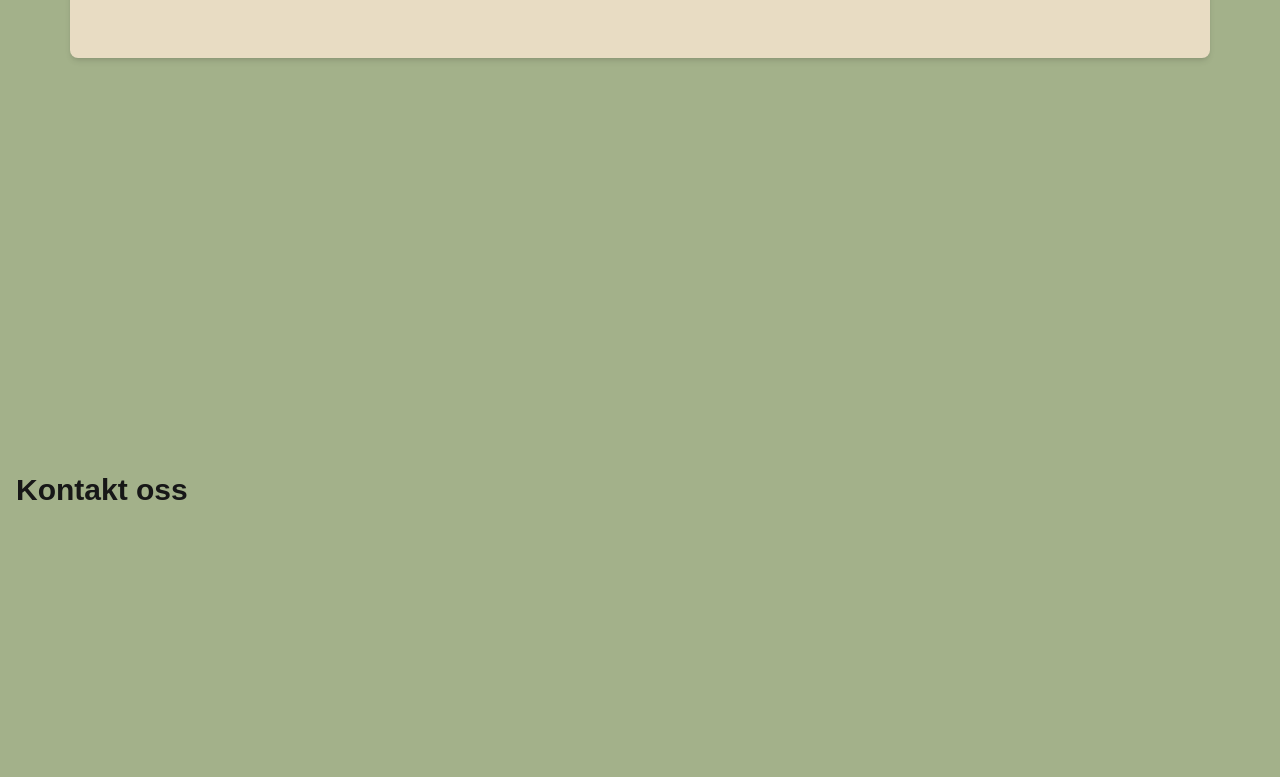
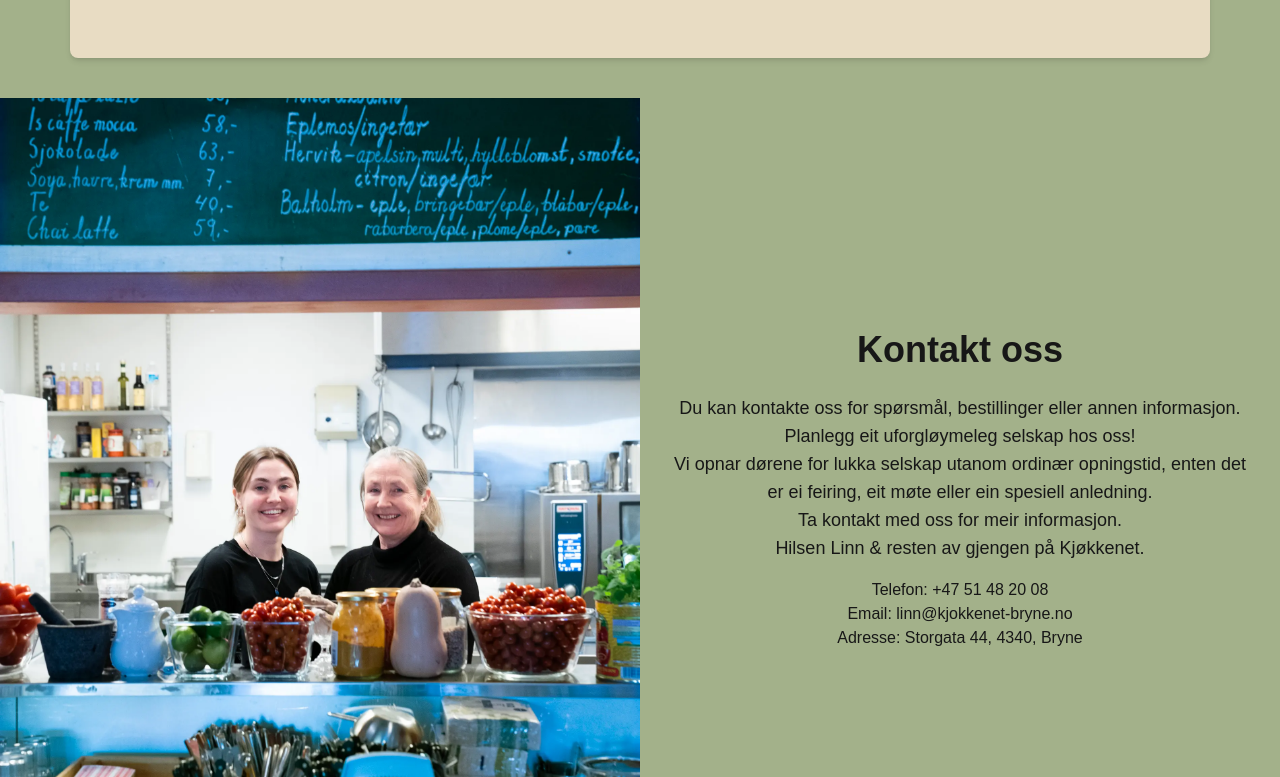
Before and after one commit to mbvaaland/kjokkenet-website, a Next.js app: page / in a window 1280 px wide. Shown: the part 2583-3360 px from the top of the page. Built offline with nearby package versions, Linux system fonts and the light colour scheme.

Commit message:
Kontakt Oss first edit

```diff
--- a/src/app/page.tsx
+++ b/src/app/page.tsx
@@ -69,16 +69,37 @@ export default function Home() {
         </div>
       </section>
 
-      {/* Contact Section */}
-      <section
-        id="contact"
-        className="min-h-screen flex items-center justify-center bg-[#A3B18A]"
-      >
-        <div className="container mx-auto p-4">
-          <h2 className="text-3xl font-bold mb-4">Kontakt oss</h2>
-          {/* Contact content goes here */}
+ {/* Contact Section */}
+  <section
+    id="contact"
+    className="min-h-screen flex bg-[#A3B18A]"
+  >
+    <div className="w-full flex flex-col md:flex-row">
+      {/* Left Column: Photo covering full page vertically */}
+      <div className="w-full md:w-1/2 h-screen">
+       <img src="/kjokkenet_20.webp" alt="Kontakt oss photo" className="w-full h-full object-cover"/>
+      </div>
+
+      {/* Right Column: Text Box */}
+      <div className="w-full md:w-1/2 h-screen flex items-center justify-center p-8">
+        <div className="text-center">
+          <h2 className="text-4xl font-bold mb-6">Kontakt oss</h2>
+          <p className="text-lg mb-4">
+            Du kan kontakte oss for spørsmål, bestillinger eller annen informasjon.<br />
+            Planlegg eit uforgløymeleg selskap hos oss!<br />
+            Vi opnar dørene for lukka selskap utanom ordinær opningstid, enten det er ei feiring, eit møte eller ein spesiell anledning.<br />
+            Ta kontakt med oss for meir informasjon.<br />
+            Hilsen Linn & resten av gjengen på Kjøkkenet.
+          </p>
+          <p className="mb-4">
+            Telefon: +47 51 48 20 08<br />
+            Email: linn@kjokkenet-bryne.no<br />
+            Adresse: Storgata 44, 4340, Bryne
+          </p>
         </div>
-      </section>
+      </div>
+    </div>
+  </section>
     </div>
   );
 }
```
